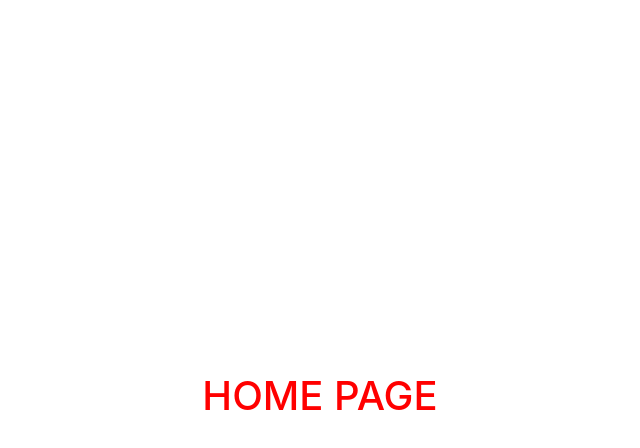
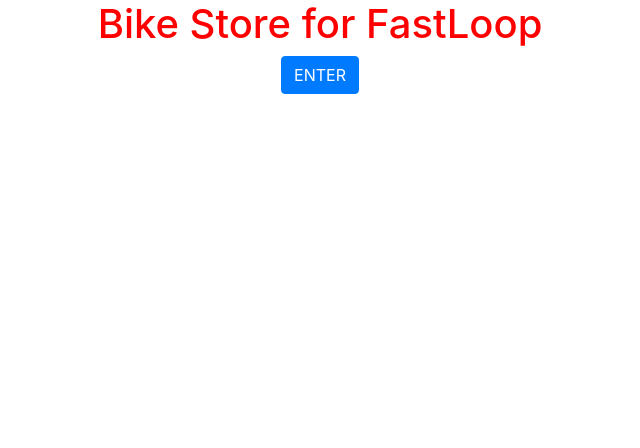
Before and after one commit to FrancescoMicunco/bikecard, a React (Create React App) app: page / in a window 1280 px wide. Shown: the top 448 px of the page, without its empty margins (320-960 px from the left). Built offline with nearby package versions, Linux system fonts and the light colour scheme.

Commit message:
structure with router dom

```diff
--- a/package.json
+++ b/package.json
@@ -11,6 +11,7 @@
     "react-bootstrap": "^2.3.1",
     "react-bootstrap-icons": "^1.8.2",
     "react-dom": "^18.1.0",
+    "react-icons": "^4.3.1",
     "react-router-dom": "^6.3.0",
     "react-scripts": "5.0.1",
     "web-vitals": "^2.1.4"
--- a/src/App.js
+++ /dev/null
@@ -1,18 +0,0 @@
-import "bootstrap/dist/css/bootstrap.min.css";
-import "./App.css";
-import HomePage from "./HomePage.jsx";
-
-function App() {
-    return ( <
-        div className = "App" >
-        <
-        header className = "App-header" >
-        <
-        HomePage / >
-        <
-        /header>{" "} <
-        /div>
-    );
-}
-
-export default App;
--- /dev/null
+++ b/src/App.jsx
@@ -0,0 +1,21 @@
+import "bootstrap/dist/css/bootstrap.min.css";
+import "./App.css";
+import HomePage from "./HomePage.jsx";
+import ItemList from "./Components/ItemList.jsx";
+import ItemDetails from "./Components/ItemDetails.jsx";
+import NotFound from "./Pages/NotFound.jsx";
+import { BrowserRouter, Routes, Route } from "react-router-dom";
+
+export default function App() {
+    return (<div className="App" >
+        <BrowserRouter >
+            <Routes >
+                <Route exact path='/' element={<HomePage />} />
+                <Route exact path='/list' element={<ItemList />} />
+                <Route exact path='/detail' element={<ItemDetails />} />
+                <Route exact path='*' element={<NotFound />} />
+            </Routes>
+        </BrowserRouter>
+    </div>
+    );
+}
--- /dev/null
+++ b/src/Components/ItemDetails.jsx
@@ -0,0 +1,5 @@
+const ItemDetails = () => {
+    return (<h3>Details</h3>);
+}
+
+export default ItemDetails;
--- /dev/null
+++ b/src/Components/ItemList.jsx
@@ -0,0 +1,18 @@
+import { Col, Container, Row } from 'react-bootstrap'
+import { RiHeart3Line } from "react-icons/ri";
+
+const ItemList = () => {
+    return (
+        <Container>
+            <Row>
+                <Col md={6}>
+
+                    <RiHeart3Line />
+
+                </Col>
+            </Row>
+        </Container>
+    );
+}
+
+export default ItemList;
--- a/src/HomePage.jsx
+++ b/src/HomePage.jsx
@@ -1,5 +1,13 @@
+import { Button } from 'react-bootstrap'
+
 const HomePage = () => {
-    return (<h1>HOME PAGE</h1>);
+    return (
+        <>
+            <h1>Bike Store for FastLoop</h1>
+
+            <Button>ENTER</Button>
+        </>
+    );
 }
 
 export default HomePage;
--- /dev/null
+++ b/src/Pages/NotFound.jsx
@@ -0,0 +1,5 @@
+const NotFound = () => {
+    return (<h1>This Page Doesn't exist</h1>);
+}
+
+export default NotFound;
```
Also changed, not shown: src/index.js (+12 -10 lines), 1 other file (tests, documents, lock files or other folders).
